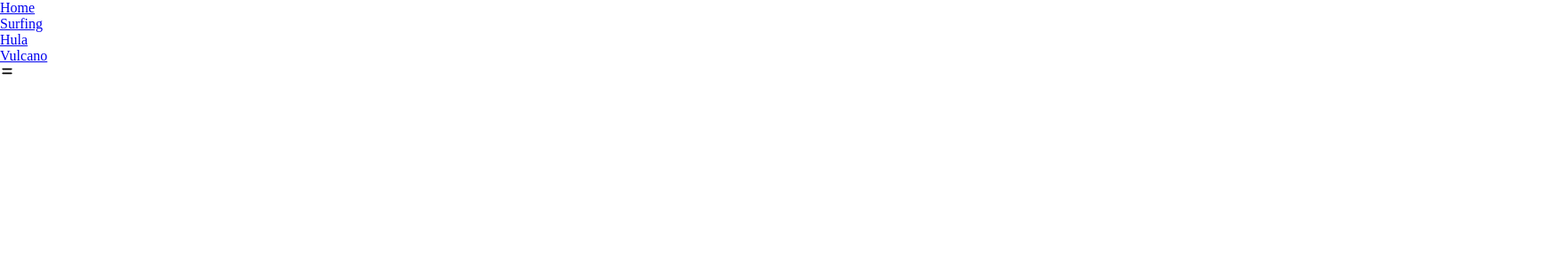
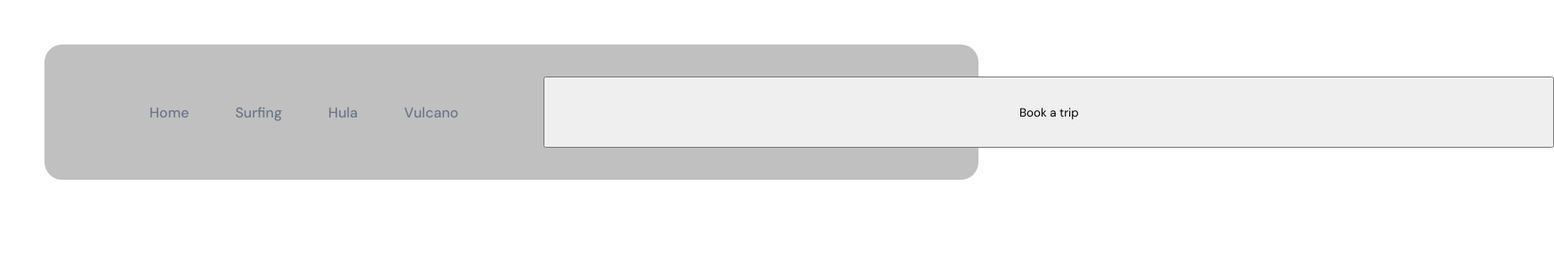
Before and after one commit to SoumyaSubhrajit/Peartree_Assignment, a React (Create React App) app: page / in a window 1280 px wide. Shown: the top 300 px of the page at 89% size, 1747 px wide, since content can reach past the window. Built offline with nearby package versions, Linux system fonts and the light colour scheme.

Commit message:
Adding some code in the codebase.

```diff
--- a/package.json
+++ b/package.json
@@ -12,11 +12,10 @@
     "react-dom": "^18.2.0",
     "react-icons": "^4.10.1",
     "react-scripts": "5.0.1",
-    "scss": "^0.2.4",
     "web-vitals": "^2.1.4"
   },
   "scripts": {
-    "start": "react-scripts start",
+    "start": "webpack --config webpack.config.custom.js",
     "build": "react-scripts build",
     "test": "react-scripts test",
     "eject": "react-scripts eject"
@@ -38,5 +37,8 @@
       "last 1 firefox version",
       "last 1 safari version"
     ]
+  },
+  "devDependencies": {
+    "sass": "^1.64.2"
   }
 }
--- /dev/null
+++ b/src/components/Navbar.css
@@ -0,0 +1,58 @@
+* {
+  font-family: 'DM Sans', sans-serif;
+}
+
+.main-div {
+  background-color: rgb(192, 192, 192);
+  margin-top: 50px;
+  margin-right: 180px;
+  margin-left: 50px;
+  border-radius: 20px;
+  padding: 20px;
+}
+.app__navbar {
+  width: 100%;
+  display: flex;
+  justify-content: space-between;
+  align-items: center;
+
+  padding: 1rem 2rem;
+  z-index: 2;
+}
+
+.app__navbar-links {
+  flex: 1;
+  display: flex;
+  margin-left: 50px;
+  margin-right: 80px;
+  justify-content: start;
+  align-items: start;
+  list-style: none;
+  gap: 20px;
+  /* justify-content: space-around; */
+  li {
+    /* background-color: aqua; */
+    margin: 0 1rem;
+    text-decoration: none;
+  }
+}
+
+a {
+  color: var(--gray-color);
+  text-decoration: none;
+  flex-direction: column;
+
+  font-weight: 500;
+
+  transition: all 0.3s ease-in-out;
+
+  &:hover {
+    color: var(--secondary-color);
+  }
+}
+
+.btn {
+  width: 1136px;
+  height: 80px;
+  padding: 0px 24px 0px 24px;
+}
--- a/src/components/Navbar.jsx
+++ b/src/components/Navbar.jsx
@@ -2,10 +2,12 @@ import React from 'react';
 import { motion } from 'framer-motion';
 import { useState } from 'react';
 import { HiMenuAlt4, HiX } from 'react-icons/hi';
+import './Navbar.css';
 
 function Navbar() {
   const [toggle, setToggle] = useState(false);
   return (
+    <div className='main-div'>
       <nav className='app__navbar'>
         <ul className='app__navbar-links'>
           {['Home', 'Surfing', 'Hula', 'Vulcano'].map((item) => (
@@ -17,6 +19,10 @@ function Navbar() {
         </ul>
 
         <div className='app__navbar-menu'>
+          <button className='btn'>Book a trip</button>
+        </div>
+
+        {/* <div className='app__navbar-menu'>
           <HiMenuAlt4 onClick={() => setToggle(true)} />
           {toggle && (
             <motion.div
@@ -34,8 +40,9 @@ function Navbar() {
               </ul>
             </motion.div>
           )}
+        </div> */}
+      </nav>
     </div>
-    </nav>
   );
 }
 
--- a/src/components/Navbar.scss
+++ /dev/null
@@ -1,32 +0,0 @@
-.app__navbar {
-  width: 100%;
-  display: flex;
-  justify-content: space-between;
-  align-items: center;
-
-  padding: 1rem 2rem;
-  background: rgba(255, 255, 255, 0.25);
-  backdrop-filter: blur(4px);
-  -webkit-backdrop-filter: blur(4px);
-  border: 1px solid rgba(255, 255, 255, 0.25);
-  z-index: 2;
-}
-
-.app__navbar-links {
-  background-color: aquamarine;
-  flex: 1;
-  display: flex;
-  justify-content: center;
-  align-items: center;
-
-  list-style: none;
-
-  li {
-    background-color: aqua;
-    margin: 0 1rem;
-    text-decoration: none;
-  }
-  a {
-    color: aqua;
-  }
-}
--- /dev/null
+++ b/webpack.config.js
@@ -0,0 +1,21 @@
+const path = require('path');
+
+module.exports = {
+  entry: './src/index.js', // Adjust as needed
+  output: {
+    filename: 'bundle.js',
+    path: path.resolve(__dirname, 'dist'), // Adjust as needed
+  },
+  module: {
+    rules: [
+      {
+        test: /\.scss$/,
+        use: [
+          'style-loader',
+          'css-loader',
+          'sass-loader'
+        ],
+      },
+    ],
+  },
+};
```
Also changed, not shown: 1 other file (tests, documents, lock files or other folders). Lines whose indentation alone changed are shown as unchanged.
